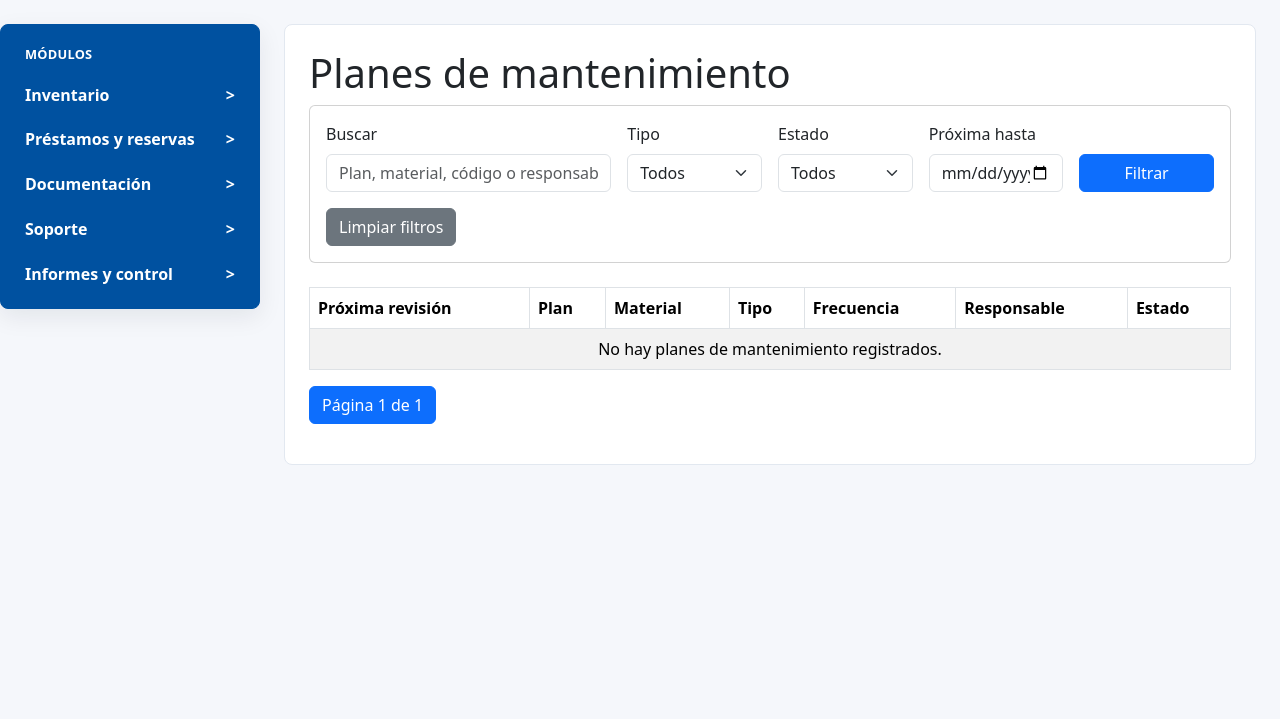
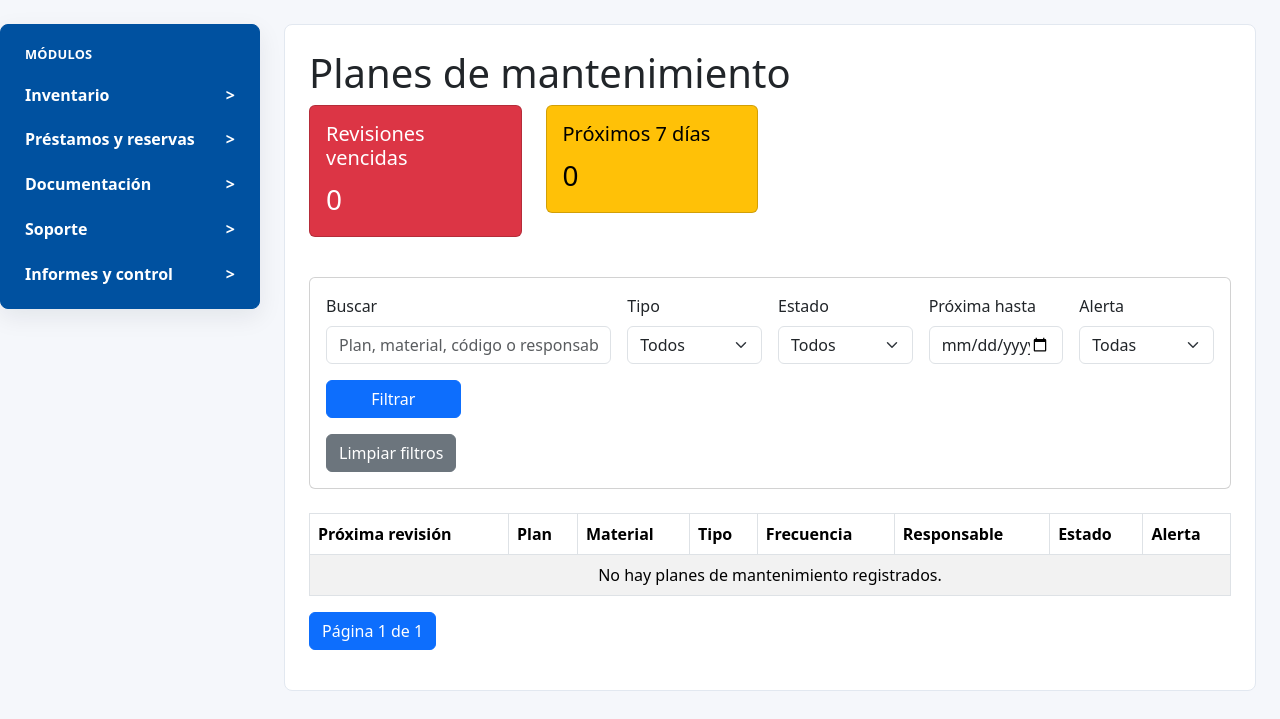
Before and after one commit to josellagosta-collab/inventario_taller_sdd, a Django app: page /planes/ in a window 1280 px wide. Shown: the part 81-800 px from the top of the page. Run offline with Django 5.2, Linux system fonts and the light colour scheme; the visitor is signed in with stand-in values (Sample User, id 1); data that the repository does not hold is empty.

Commit message:
Genera alertas de revision de mantenimiento

```diff
--- a/docs/jira_sync_state.json
+++ b/docs/jira_sync_state.json
@@ -86,7 +86,7 @@
   "BL-084": "3069cc261b7cbc8cd7de7e26613fc8d69866dd4f63c5435f0ed74a50a5508a9e",
   "BL-085": "95e1ed389b680f2b9f2a2fb881d46bf49bb4fda3b47cdd716539407d4014e325",
   "BL-086": "374850a38d58a8e14515f5115914f2b79c7f18db53a94eb1b900ac01475e0bca",
-  "BL-087": "165d8eaa6c2b44edcf57d1a79ab41c84382c5af40e7111b9373aef2f11abf5b0",
+  "BL-087": "56bfdeae6f852cddd259b94ef028e3fbe7818f6f1374658218755bba268ea907",
   "BL-088": "159adfcf6dc7c3f0cbc38ae00c233d0a0660380bf02ec96084790b7bcfa2091b",
   "BL-089": "264a5661005a62eb13ce513ee9e777d47ab4f49eaaf3738c7ba18e251d37641c",
   "BL-090": "0a8e8e5444148ccfc04e266eb6450fe9f11d63369a028be670666d506135fef5",
--- a/mantenimiento/templates/mantenimiento/lista_planes_mantenimiento.html
+++ b/mantenimiento/templates/mantenimiento/lista_planes_mantenimiento.html
@@ -7,6 +7,32 @@ Planes de mantenimiento
 {% block content %}
 
 <h1>Planes de mantenimiento</h1>
+
+<div class="row mb-4">
+    <div class="col-md-3 mb-3">
+        <a href="{% url 'mantenimiento:lista_planes_mantenimiento' %}?alerta=vencidos"
+           class="text-decoration-none">
+            <div class="card text-bg-danger">
+                <div class="card-body">
+                    <h5 class="card-title">Revisiones vencidas</h5>
+                    <p class="card-text fs-3">{{ total_vencidos }}</p>
+                </div>
+            </div>
+        </a>
+    </div>
+
+    <div class="col-md-3 mb-3">
+        <a href="{% url 'mantenimiento:lista_planes_mantenimiento' %}?alerta=proximos"
+           class="text-decoration-none">
+            <div class="card text-bg-warning">
+                <div class="card-body">
+                    <h5 class="card-title">Próximos 7 días</h5>
+                    <p class="card-text fs-3">{{ total_proximos }}</p>
+                </div>
+            </div>
+        </a>
+    </div>
+</div>
 
 <form method="get" class="card card-body mb-4">
 
@@ -75,6 +101,27 @@ Planes de mantenimiento
                    value="{{ fecha_hasta }}">
         </div>
 
+        <div class="col-md-2">
+            <label class="form-label">
+                Alerta
+            </label>
+
+            <select name="alerta" class="form-select">
+                <option value="" {% if alerta == "" %}selected{% endif %}>
+                    Todas
+                </option>
+                <option value="vencidos" {% if alerta == "vencidos" %}selected{% endif %}>
+                    Vencidas
+                </option>
+                <option value="proximos" {% if alerta == "proximos" %}selected{% endif %}>
+                    Próximas
+                </option>
+                <option value="pendientes" {% if alerta == "pendientes" %}selected{% endif %}>
+                    Pendientes
+                </option>
+            </select>
+        </div>
+
         <div class="col-md-2 d-flex align-items-end">
             <button type="submit" class="btn btn-primary w-100">
                 Filtrar
@@ -103,6 +150,7 @@ Planes de mantenimiento
             <th>Frecuencia</th>
             <th>Responsable</th>
             <th>Estado</th>
+            <th>Alerta</th>
         </tr>
     </thead>
 
@@ -153,12 +201,38 @@ Planes de mantenimiento
                         </span>
                     {% endif %}
                 </td>
+
+                <td>
+                    {% if plan.estado_revision == "vencido" %}
+                        <span class="badge bg-danger">
+                            {{ plan.estado_revision_display }}
+                        </span>
+                        <div class="text-muted small">
+                            Hace {{ plan.dias_revision_absolutos }} días
+                        </div>
+                    {% elif plan.estado_revision == "proximo" %}
+                        <span class="badge bg-warning text-dark">
+                            {{ plan.estado_revision_display }}
+                        </span>
+                        <div class="text-muted small">
+                            En {{ plan.dias_hasta_revision }} días
+                        </div>
+                    {% elif plan.estado_revision == "al_dia" %}
+                        <span class="badge bg-info text-dark">
+                            {{ plan.estado_revision_display }}
+                        </span>
+                    {% else %}
+                        <span class="badge bg-secondary">
+                            {{ plan.estado_revision_display }}
+                        </span>
+                    {% endif %}
+                </td>
             </tr>
 
         {% empty %}
 
             <tr>
-                <td colspan="7" class="text-center">
+                <td colspan="8" class="text-center">
                     No hay planes de mantenimiento registrados.
                 </td>
             </tr>
@@ -177,14 +251,14 @@ Planes de mantenimiento
 
             <li class="page-item">
                 <a class="page-link"
-                   href="?page=1&busqueda={{ busqueda }}&tipo={{ tipo }}&activo={{ activo }}&fecha_hasta={{ fecha_hasta }}">
+                   href="?page=1&busqueda={{ busqueda }}&tipo={{ tipo }}&activo={{ activo }}&fecha_hasta={{ fecha_hasta }}&alerta={{ alerta }}">
                     Primera
                 </a>
             </li>
 
             <li class="page-item">
                 <a class="page-link"
-                   href="?page={{ planes.previous_page_number }}&busqueda={{ busqueda }}&tipo={{ tipo }}&activo={{ activo }}&fecha_hasta={{ fecha_hasta }}">
+                   href="?page={{ planes.previous_page_number }}&busqueda={{ busqueda }}&tipo={{ tipo }}&activo={{ activo }}&fecha_hasta={{ fecha_hasta }}&alerta={{ alerta }}">
                     Anterior
                 </a>
             </li>
@@ -201,14 +275,14 @@ Planes de mantenimiento
 
             <li class="page-item">
                 <a class="page-link"
-                   href="?page={{ planes.next_page_number }}&busqueda={{ busqueda }}&tipo={{ tipo }}&activo={{ activo }}&fecha_hasta={{ fecha_hasta }}">
+                   href="?page={{ planes.next_page_number }}&busqueda={{ busqueda }}&tipo={{ tipo }}&activo={{ activo }}&fecha_hasta={{ fecha_hasta }}&alerta={{ alerta }}">
                     Siguiente
                 </a>
             </li>
 
             <li class="page-item">
                 <a class="page-link"
-                   href="?page={{ planes.paginator.num_pages }}&busqueda={{ busqueda }}&tipo={{ tipo }}&activo={{ activo }}&fecha_hasta={{ fecha_hasta }}">
+                   href="?page={{ planes.paginator.num_pages }}&busqueda={{ busqueda }}&tipo={{ tipo }}&activo={{ activo }}&fecha_hasta={{ fecha_hasta }}&alerta={{ alerta }}">
                     Última
                 </a>
             </li>
--- a/mantenimiento/views.py
+++ b/mantenimiento/views.py
@@ -1,7 +1,10 @@
+from datetime import timedelta
+
 from django.contrib.auth.decorators import login_required
 from django.core.paginator import Paginator
 from django.db.models import Q
 from django.shortcuts import get_object_or_404, redirect, render
+from django.utils import timezone
 
 from auditoria.services import registrar_accion
 from inventario.models import Material, MovimientoInventario
@@ -63,6 +66,10 @@ def lista_mantenimientos(request):
 
 @login_required
 def lista_planes_mantenimiento(request):
+    hoy = timezone.now().date()
+    fecha_limite_alerta = hoy + timedelta(
+        days=PlanMantenimiento.DIAS_ALERTA_REVISION
+    )
     planes = PlanMantenimiento.objects.select_related(
         "material",
         "responsable",
@@ -72,6 +79,7 @@ def lista_planes_mantenimiento(request):
     tipo = request.GET.get("tipo", "")
     activo = request.GET.get("activo", "")
     fecha_hasta = request.GET.get("fecha_hasta", "")
+    alerta = request.GET.get("alerta", "")
 
     if busqueda:
         planes = planes.filter(
@@ -94,6 +102,33 @@ def lista_planes_mantenimiento(request):
     if fecha_hasta:
         planes = planes.filter(proxima_revision__lte=fecha_hasta)
 
+    total_vencidos = planes.filter(
+        activo=True,
+        proxima_revision__lt=hoy,
+    ).count()
+    total_proximos = planes.filter(
+        activo=True,
+        proxima_revision__gte=hoy,
+        proxima_revision__lte=fecha_limite_alerta,
+    ).count()
+
+    if alerta == "vencidos":
+        planes = planes.filter(
+            activo=True,
+            proxima_revision__lt=hoy,
+        )
+    elif alerta == "proximos":
+        planes = planes.filter(
+            activo=True,
+            proxima_revision__gte=hoy,
+            proxima_revision__lte=fecha_limite_alerta,
+        )
+    elif alerta == "pendientes":
+        planes = planes.filter(
+            activo=True,
+            proxima_revision__lte=fecha_limite_alerta,
+        )
+
     paginator = Paginator(planes, 10)
     numero_pagina = request.GET.get("page")
     pagina_planes = paginator.get_page(numero_pagina)
@@ -104,6 +139,9 @@ def lista_planes_mantenimiento(request):
         "tipo": tipo,
         "activo": activo,
         "fecha_hasta": fecha_hasta,
+        "alerta": alerta,
+        "total_vencidos": total_vencidos,
+        "total_proximos": total_proximos,
         "tipos": Mantenimiento.TIPOS,
     })
 
```
Also changed, not shown: docs/BACKLOG.md (+1 -1 lines), inventario/templates/inventario/dashboard.html (+28 -0 lines), inventario/templates/inventario/detalle_material.html (+27 -1 lines), inventario/views.py (+19 -1 lines), mantenimiento/models.py (+38 -0 lines), mantenimiento/tests.py (+82 -0 lines).
